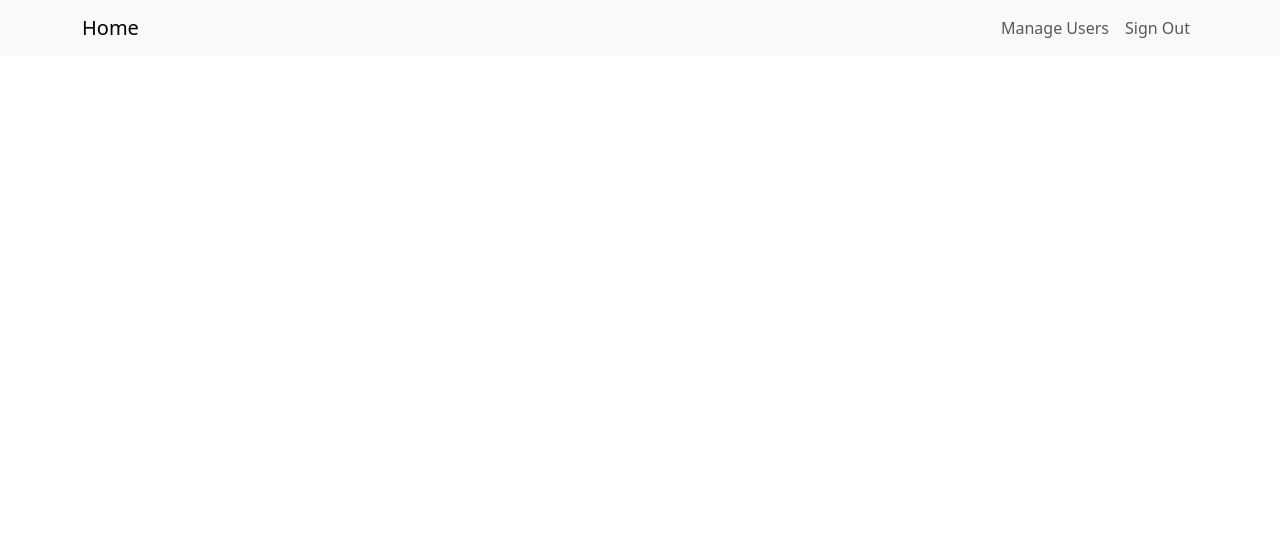
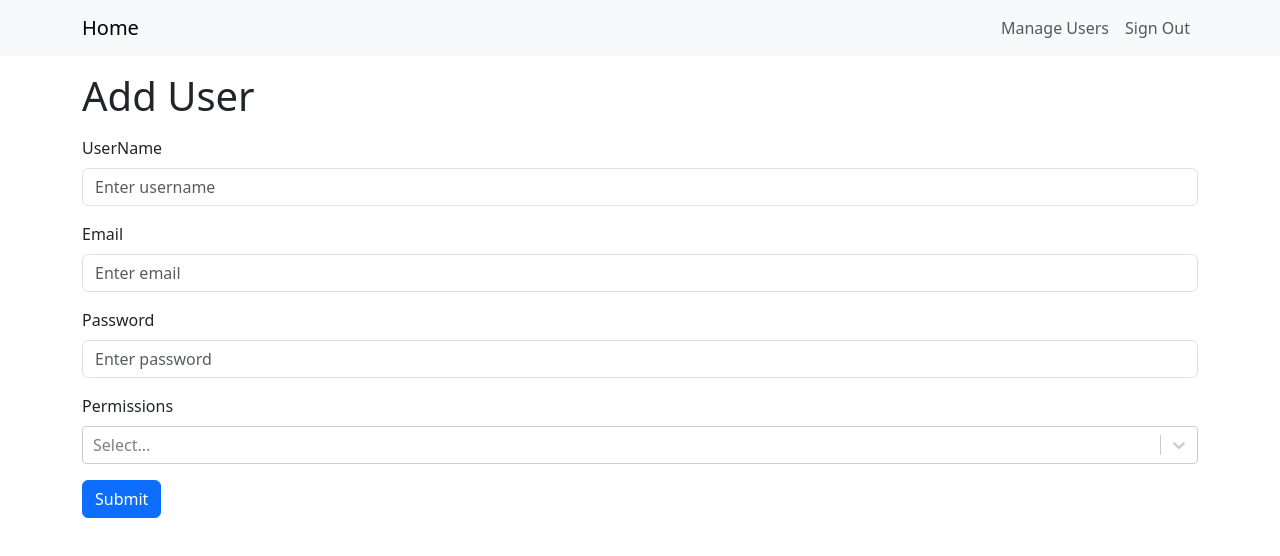
Before and after one commit to DuenoHfao/inventory-management, a React (Create React App) app: page /addUser in a window 1280 px wide. Shown: the top 556 px of the page. Built offline with nearby package versions, Linux system fonts and the light colour scheme; no server answers.

Commit message:
added add user function and admin checking

```diff
--- a/package.json
+++ b/package.json
@@ -15,6 +15,7 @@
     "react-qr-code": "^2.0.15",
     "react-router-dom": "^6.26.0",
     "react-scripts": "5.0.1",
+    "react-select": "^5.8.0",
     "web-vitals": "^2.1.4"
   },
   "scripts": {
--- a/src/views/AddUserPage.js
+++ b/src/views/AddUserPage.js
@@ -1,7 +1,105 @@
-import { ManageAddNav } from "../templates/SiteNavBar"
+import { useEffect, useState } from "react";
+import { ManageAddNav } from "../templates/SiteNavBar";
+import { createUserWithEmailAndPassword } from "firebase/auth";
+import { auth, dB } from "../firebase";
+import { Container, Form, Button } from "react-bootstrap";
+import Select from "react-select";
+import { addDoc,collection } from "firebase/firestore";
+import { useNavigate } from "react-router-dom";
+import { adminList } from "../extFunctions";
+import { useAuthState } from "react-firebase-hooks/auth";
 
 export default function AddUser() {
+    const [userName, setUserName] = useState("");
+    const [email, setEmail] = useState("");
+    const [password, setPassword] = useState("");
+    const [uid, setUID] = useState("");
+    const [userPermissions, setUserPermissions] = useState([]);
+    const [userSuccess, setUserSuccess] = useState(false);
+    const permissionOptions = [
+        {value: "logistics", label: "logistics"},
+        {value: "demo", label: "demo"},
+        {value: "test_bench", label: "test_bench"}
+    ];
+    const navigate = useNavigate();
+    const [user, loading] = useAuthState(auth);
+
+    async function addUser() {
+        createUserWithEmailAndPassword(auth, email ,password).then((userCredentials) => {
+            setUID(userCredentials.user.uid);
+            setUserSuccess(true);
+        }).catch((error) => {
+            const errorCode = error.code;
+            const errorMessage = error.Message;
+            console.log(`${errorCode}: ${errorMessage}`);
+        });
+        await addDoc(collection(dB, "users"), {userID: uid, userName: userName, permission: userPermissions}).then(() => {
+        });
+
+        navigate("/userManage");
+    }
+
+    function handleSelection(e) {
+        const permissionSelected = e.map(({value}) => {
+            return value;
+        });
+        setUserPermissions(permissionSelected);
+    }
+
+    useEffect(() => {
+        if (loading) return;
+        if (user) {
+            const checkAdmin = adminList.includes(user.uid);
+            if (!checkAdmin) {
+                navigate("/");
+            }
+        }
+    }, [user, loading]);
+
     return (
-        <ManageAddNav />
+        <>
+            <ManageAddNav />
+            <Container>
+            <h1 style={{ marginBlock: "1rem" }}>Add User</h1>
+            <Form>
+                <Form.Group className="mb-3" controlId="userName">
+                    <Form.Label>UserName</Form.Label>
+                    <Form.Control
+                        type="text"
+                        placeholder="Enter username"
+                        onChange={(text) => setUserName(text.target.value)}
+                    />
+                </Form.Group>
+                <Form.Group className="mb-3" controlId="email">
+                    <Form.Label>Email</Form.Label>
+                    <Form.Control
+                        type="text"
+                        placeholder="Enter email"
+                        onChange={(text) => setEmail(text.target.value)}
+                    />
+                </Form.Group>
+
+                <Form.Group className="mb-3" controlId="password">
+                    <Form.Label>Password</Form.Label>
+                    <Form.Control
+                        type="password"
+                        placeholder="Enter password"
+                        onChange={(text) => setPassword(text.target.value)}
+                    />
+                </Form.Group>
+                <Form.Group className="mb-3" controlId="permissions">
+                    <Form.Label>Permissions</Form.Label>
+                    <Select closeMenuOnSelect={false}
+                        options={permissionOptions}
+                        onChange={handleSelection}
+                        isMulti />
+                </Form.Group>
+                <Button variant="primary" onClick={async (e) => addUser()}>
+                    Submit
+                </Button>
+            </Form>
+            {userSuccess && <div>User successfully created!</div>}
+            </Container>
+        </>
     )
 }
--- a/src/views/UserManagePage.js
+++ b/src/views/UserManagePage.js
@@ -7,9 +7,9 @@ import { Card, Container } from "react-bootstrap";
 import { ManageAddNav } from "../templates/SiteNavBar";
 import { getDocs, collection } from "firebase/firestore";
 
+
 export default function UserManage() {
     const [user, loading] = useAuthState(auth);
-    const [isAdmin, setIsAdmin] = useState(false);
     const [userList, setUserList] = useState([]);
     const navigate = useNavigate();
 
@@ -23,6 +23,10 @@ export default function UserManage() {
     }
 
     function DataList({id, permission, name}) {
+        let permission_string = "";
+        for (let i=0;i<permission.length;i++) {
+            permission_string = permission_string + permission[i] + "/";
+        }
 
         return (
             <Card style={{
@@ -33,7 +37,7 @@ export default function UserManage() {
                 }}>{name}</Card.Title>
                 <Card.Text style={{
                     textAlign: "center"
-                }}>Permissions: {permission}</Card.Text>
+                }}>Permissions: {permission_string}</Card.Text>
             </Card>
         )
     }
@@ -49,7 +53,6 @@ export default function UserManage() {
         if (loading) return;
         if (user) {
             const checkAdmin = adminList.includes(user.uid);
-            setIsAdmin(checkAdmin);
             if (!checkAdmin) {
                 return navigate("/");
             }
```
Also changed, not shown: 1 other file (tests, documents, lock files or other folders).
